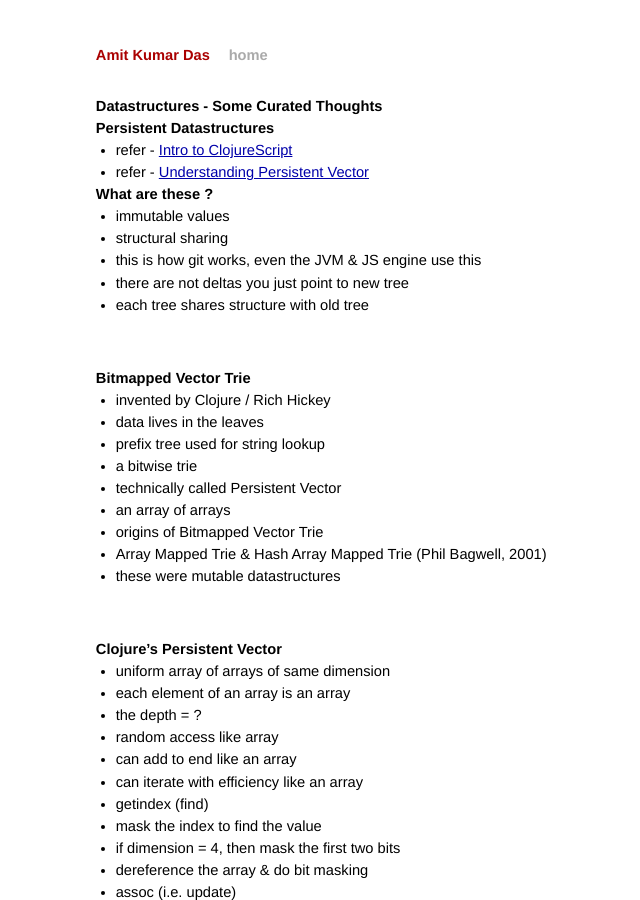
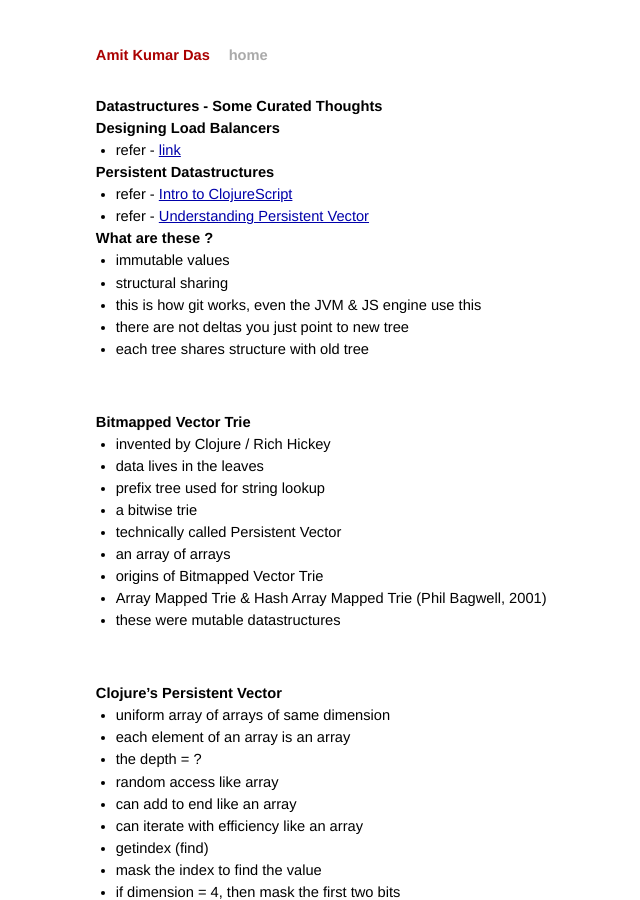
Before and after one commit to AmitKumarDas/amitkumardas.github.io, a Jekyll site: the page built from _posts/2016-09-22-datastructures-curated-thoughts.md, in a window 1280 px wide and 900 px high. Shown: the whole window, without its empty margins (236-876 px from the left). Built offline with Jekyll 4.4.1, drawn with Linux system fonts in a browser that asks for light colours.

Commit message:
Update 2016-09-22-datastructures-curated-thoughts.md

```diff
--- a/_posts/2016-09-22-datastructures-curated-thoughts.md
+++ b/_posts/2016-09-22-datastructures-curated-thoughts.md
@@ -4,6 +4,10 @@ title: Datastructures - Some Curated Thoughts
 ---
 
 ## Datastructures - Some Curated Thoughts
+
+### Designing Load Balancers
+
+- refer - [link](https://www.infoq.com/news/2016/09/github-load-balancer-design)
 
 ### Persistent Datastructures
 
```
